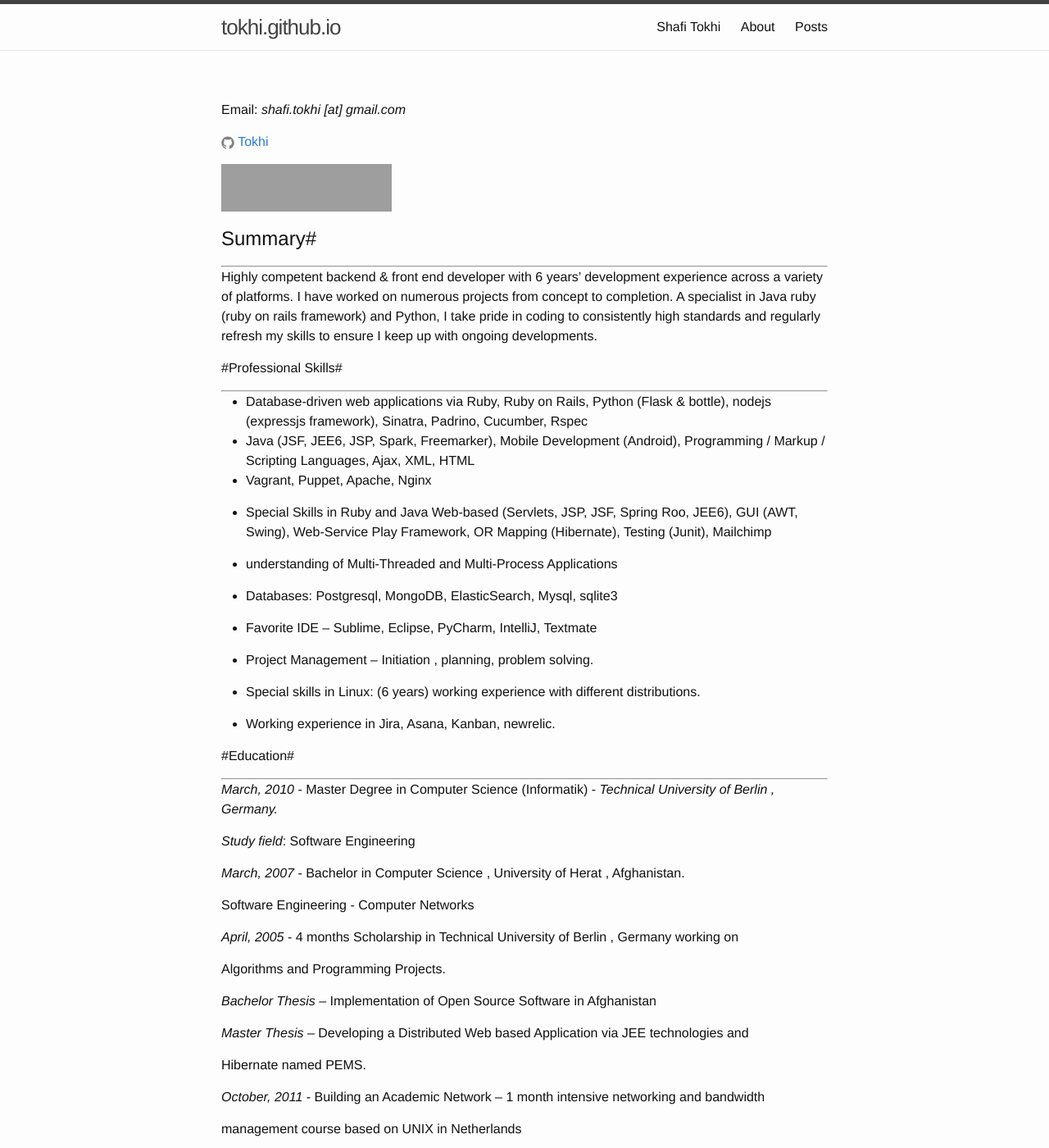
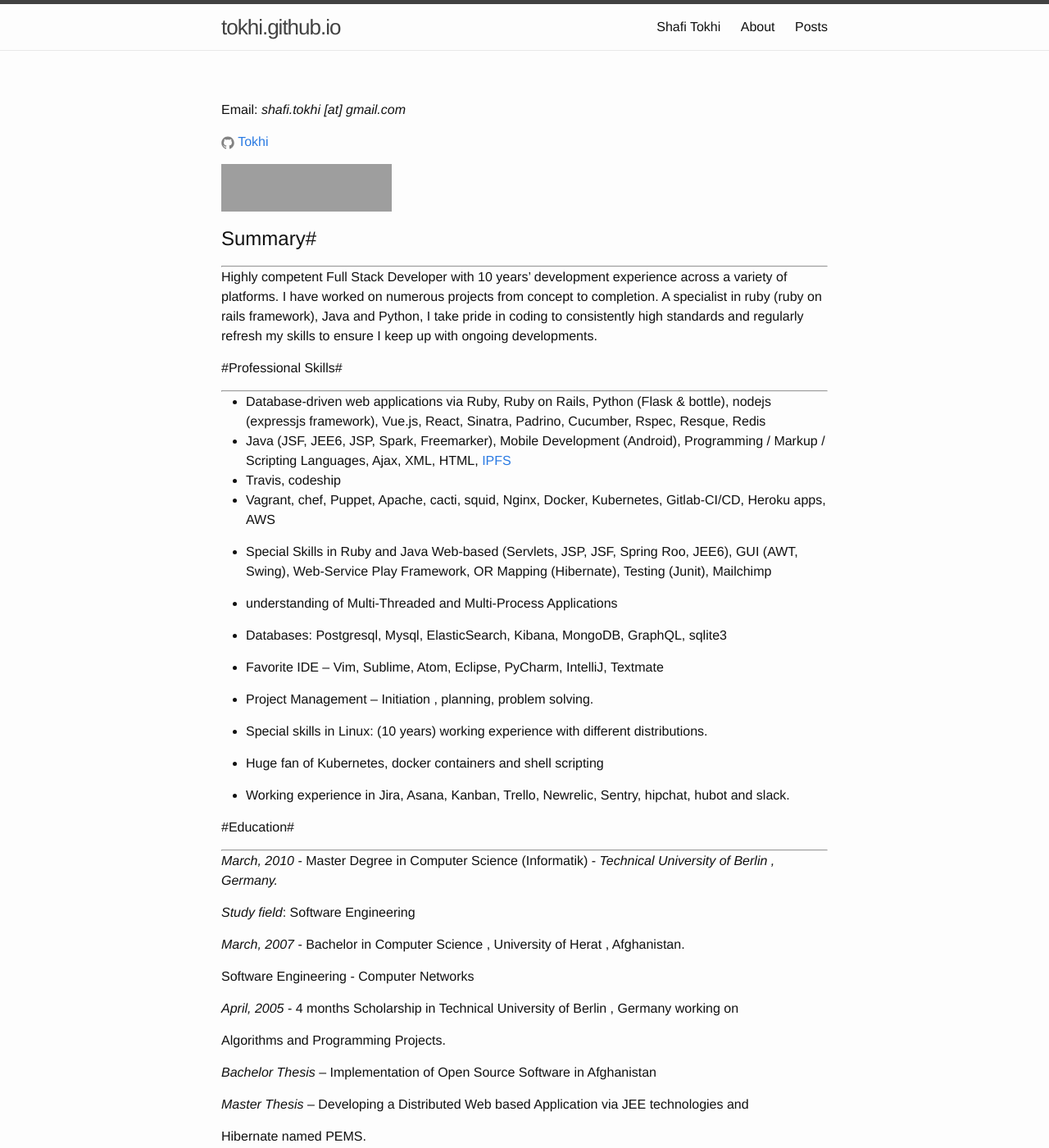
Before and after one commit to tokhi/tokhi.github.io, a Jekyll site: the page built from 2015-02-28-detials.markdown, in a window 1280 px wide and 1400 px high. Shown: the whole window at 82% size. Built offline with Jekyll 4.4.1, drawn with Linux system fonts in a browser that asks for light colours; nearby versions of some CDN libraries; some of the changed text lies outside the part shown; grey boxes are pictures that could not be loaded.

Commit message:
Update 2015-02-28-detials.markdown

```diff
--- a/2015-02-28-detials.markdown
+++ b/2015-02-28-detials.markdown
@@ -23,7 +23,7 @@
 # Summary#
 
 <hr>
-Highly competent backend & front end developer with 6 years’ development experience across a variety of platforms. I have worked on numerous projects from concept to completion. A specialist in Java ruby (ruby on rails framework) and Python, I take pride in coding to consistently high standards and regularly refresh my skills to ensure I keep up with ongoing developments.
+Highly competent Full Stack Developer with 10 years’ development experience across a variety of platforms. I have worked on numerous projects from concept to completion. A specialist in ruby (ruby on rails framework), Java and Python, I take pride in coding to consistently high standards and regularly refresh my skills to ensure I keep up with ongoing developments.
 <br>
 
 
@@ -31,24 +31,26 @@
 
 <hr>
 
-* Database-driven web applications via Ruby, Ruby on Rails, Python (Flask & bottle), nodejs (expressjs framework), Sinatra, Padrino, Cucumber, Rspec
-* Java (JSF, JEE6, JSP, Spark, Freemarker), Mobile Development (Android), Programming / Markup / Scripting Languages, Ajax, XML, HTML
-* Vagrant, Puppet, Apache, Nginx
+* Database-driven web applications via Ruby, Ruby on Rails, Python (Flask & bottle), nodejs (expressjs framework), Vue.js, React, Sinatra, Padrino, Cucumber, Rspec, Resque, Redis
+* Java (JSF, JEE6, JSP, Spark, Freemarker), Mobile Development (Android), Programming / Markup / Scripting Languages, Ajax, XML, HTML, <a href="https://ipfs.io/ipfs/QmNhFJjGcMPqpuYfxL62VVB9528NXqDNMFXiqN5bgFYiZ1/its-time-for-the-permanent-web.html">IPFS</a>
+* Travis, codeship
+* Vagrant, chef, Puppet, Apache, cacti, squid, Nginx, Docker, Kubernetes, Gitlab-CI/CD, Heroku apps, AWS
 
 * Special Skills in Ruby and Java  Web-based (Servlets, JSP, JSF, Spring Roo, JEE6), GUI (AWT, Swing), Web-Service Play Framework, OR Mapping (Hibernate), Testing (Junit), Mailchimp
 
 * understanding of Multi-Threaded and Multi-Process Applications
 
-* Databases: Postgresql, MongoDB, ElasticSearch, Mysql, sqlite3
+* Databases: Postgresql, Mysql, ElasticSearch, Kibana, MongoDB, GraphQL, sqlite3
 
-* Favorite IDE – Sublime, Eclipse, PyCharm, IntelliJ, Textmate
+* Favorite IDE – Vim, Sublime, Atom, Eclipse, PyCharm, IntelliJ, Textmate
 
 * Project Management – Initiation , planning, problem solving.
 
-* Special skills in Linux: (6 years) working experience with different distributions.
+* Special skills in Linux: (10 years) working experience with different distributions.
 
-* Working experience in Jira, Asana, Kanban, newrelic.
+* Huge fan of Kubernetes, docker containers and shell scripting
 
+* Working experience in Jira, Asana, Kanban, Trello, Newrelic, Sentry, hipchat, hubot and slack.
 
 #Education#
 <hr>
@@ -81,8 +83,9 @@
 <hr>
 ###### April 2006 - June 2015 ######
 <hr>
-
-* January, 2014 - March 2015, _Senior Web developer_ at <em>Castaclip GmbH, Potsdam - Germany<em> as an Employee , working primarily with Ruby, Python and Java with teams consisting of 15 software Developer and test engineers
+* September 2017 - November 2019 _Development Team Lead_ at <em>DigitaleSeiten GmbH, Berlin - Germany<em>
+* October 2015 - August 2017 _Senior Full Stack Developer_ at <em>DigitaleSeiten GmbH, Berlin - Germany<em>, building RESTful APIs, lead distribution systems, CRM and 22 ruby on rails web platforms.
+* January, 2014 - September 2015 _Senior Full Stack Developer & team lead_ at <em>Castaclip GmbH, Potsdam - Germany<em> , working primarily with Ruby, Python and Java with teams consisting of 15 software Developers and test engineers
 * January, 2013 - December 2013, _Java & Ruby Developer_ at <em>Castaclip GmbH, Potsdam - Germany<em> as a freelancer
 * October, 2013 - December, 2013, Project Manager of the PEMS ( Patient Emergency and Management System based on Java) in Herat Regional Hospital.
 * January, 2013 - December, 2013,  Software Engineering Lecturer ( Herat University – Computer Science Faculty ).
```
Also changed, not shown: other parts of 2015-02-28-detials.markdown (+1 -2 lines).
